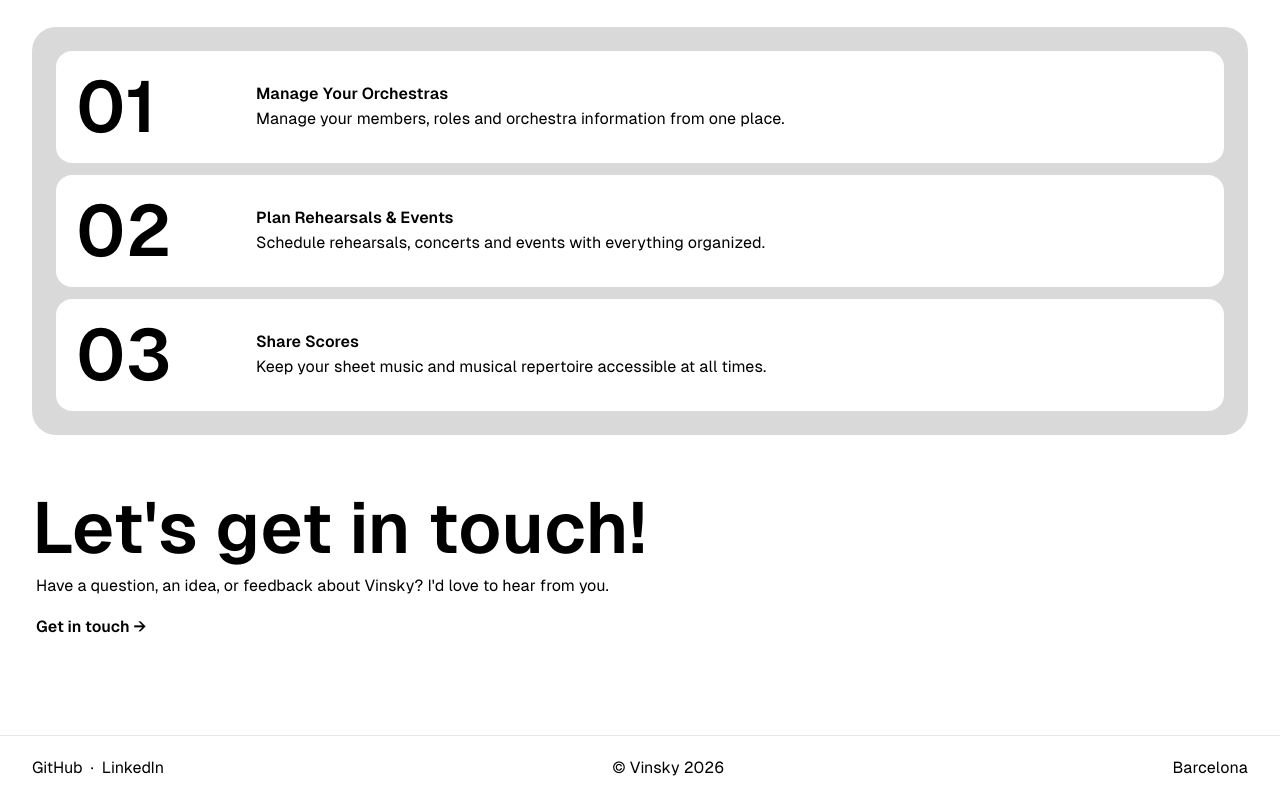
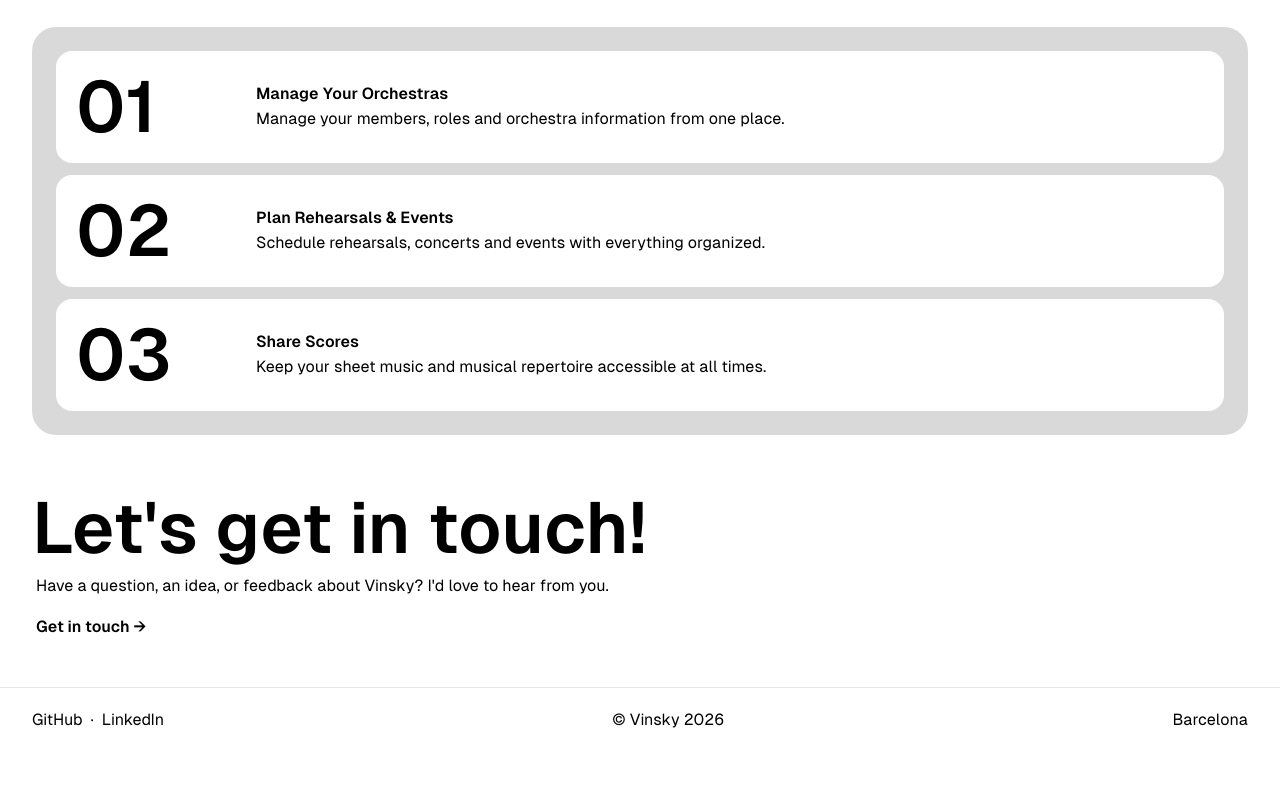
Before and after one commit to lbadiaestopa/vinsky-front, a React (Vite) app: page / in a window 1280 px wide. Shown: the part 876-1676 px from the top of the page. After the commit the page ends 1628 px from the top, so only its background shows below. Built offline with nearby package versions, Linux system fonts and the light colour scheme; no server answers.

Commit message:
fix: change bottom padding

```diff
--- a/src/components/ContactSection.jsx
+++ b/src/components/ContactSection.jsx
@@ -1,6 +1,6 @@
 function ContactSection() {
     return (
-        <section id="contact" className="bg-white px-8 pb-24 text-black">
+        <section id="contact" className="bg-white px-8 pb-12 text-black">
             <div className="max-w-7xl mx-auto">
                 <h1 className="text-7xl font-semibold leading-tight">
                     Let's get in touch!
```
